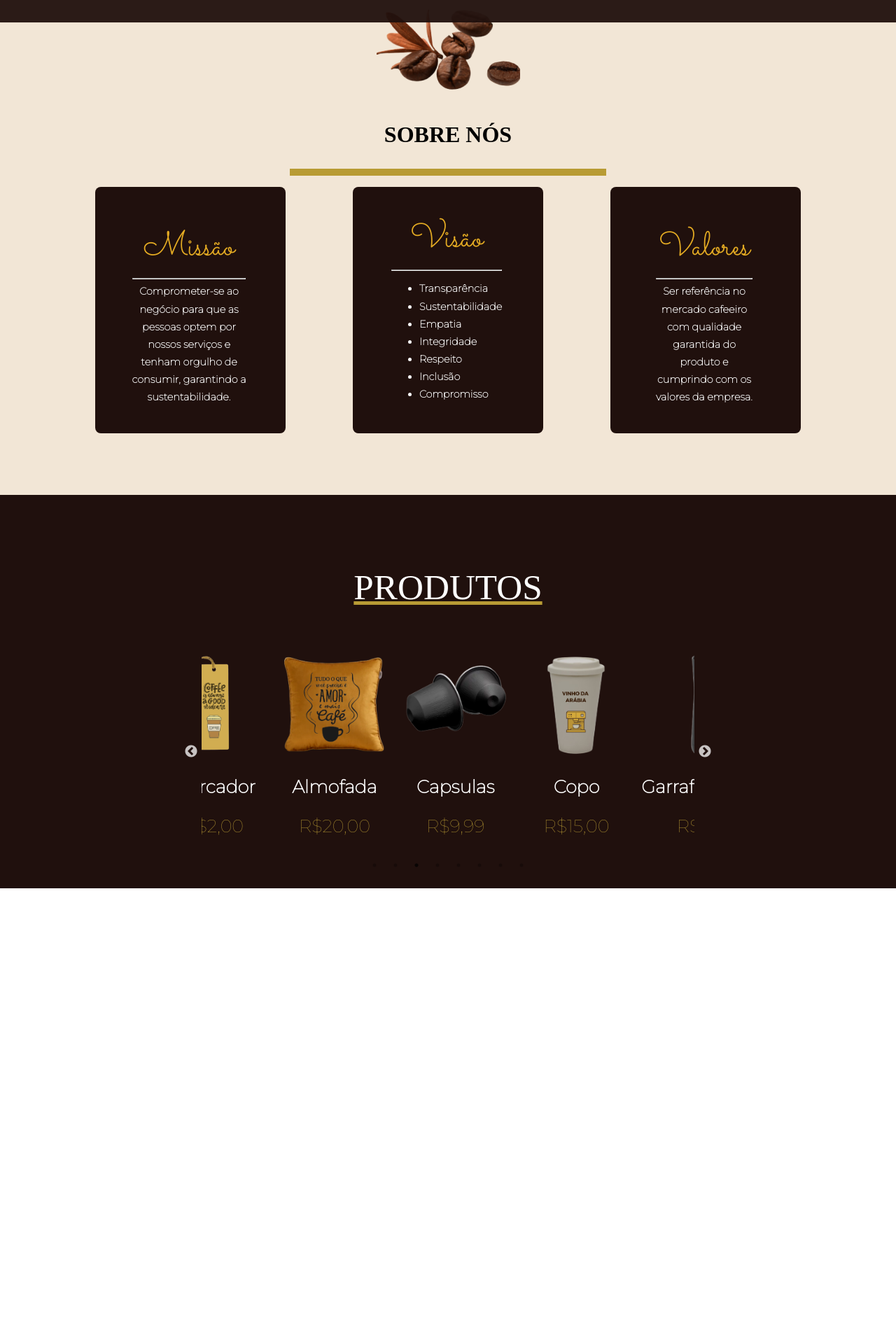
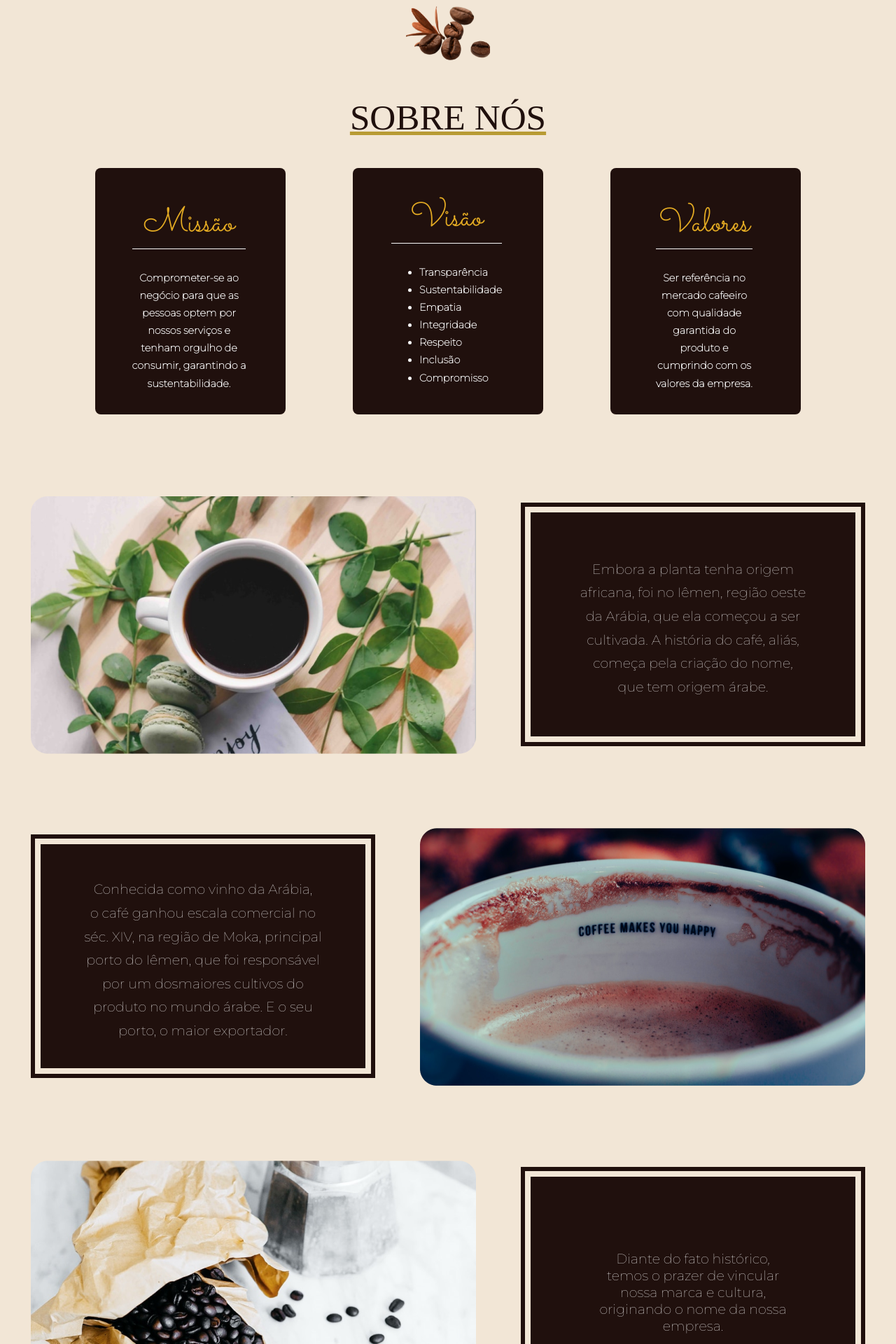
Before and after one commit to thaiis-souto7/VinhoDaArabia.io, a React (Create React App) app: page / in a window 1280 px wide. Shown: the part 80-2000 px from the top of the page at 70% size. Before the commit the page ends 1349 px from the top, so only its background shows below. Built offline with nearby package versions, Linux system fonts and the light colour scheme; a web font is replaced by a local one.

Commit message:
Add Header

```diff
--- a/src/App.js
+++ b/src/App.js
@@ -3,17 +3,15 @@ import React from "react";
 
 //Import NavBar
 import Logo from "./assets/logoPrincipal.png";
+import Header from "./components/Header";
 
 //Import Banner
-// import s1 from "./assets/s1.jpg";
-// import s2 from "./assets/s2.jpg";
-// import s3 from "./assets/s3.jpg";
-// import s4 from "./assets/s4.jpg";
-// import s5 from "./assets/s5.jpg";
-// import script from "./script.js";
 
 //Import Sobre nós
 import iconSN from "./assets/iconSN.png";
+import img1 from "./assets/img1.png";
+import img2 from "./assets/img2.png";
+import img3 from "./assets/img3.png";
 
 //Import Products
 
@@ -43,7 +41,7 @@ function App() {
       {
         breakpoint: 1024,
         settings: {
-          arrows: false,
+          arrows: true,
           centerMode: true,
           centerPadding: "40px",
           slidesToShow: 3,
@@ -52,13 +50,15 @@ function App() {
       {
         breakpoint: 600,
         settings: {
-          slidesToShow: 2,
+          arrows: false,
+          slidesToShow: 1,
           slidesToScroll: 1,
         },
       },
       {
-        breakpoint: 300,
+        breakpoint: 330,
         settings: {
+          arrows: false,
           slidesToShow: 1,
           slidesToScroll: 1,
         },
@@ -66,13 +66,52 @@ function App() {
     ],
   };
 
+  // var imgs = [];
+  // var sliderBanner;
+  // var imgCurrent;
+  // var maxImg;
+  // var time;
+  // var timeChange;
+
+  // function preLoading() {
+  //   var s = 1;
+  //   for (var i = 0; i < 5; i++) {
+  //     imgs[i] = new Image();
+  //     imgs[i].src = "assets/s" + s + ".jpg";
+  //     s++;
+  //   }
+  // }
+
+  // function loadImg(img) {
+  //   sliderBanner.style.backgroundImage = "url('" + imgs[img].src + "')";
+  // }
+
+  // function start() {
+  //   preLoading();
+  //   imgCurrent = 0;
+  //   maxImg = imgs.length - 1;
+  //   sliderBanner = document.getElementById("dvslider");
+  //   loadImg(imgCurrent);
+  //   timeChange = 3000;
+  //   time = setInterval(change, timeChange);
+  // }
+
+  // function change() {
+  //   imgCurrent++;
+  //   if (imgCurrent > maxImg) {
+  //     imgCurrent = 0;
+  //   }
+  //   loadImg(imgCurrent);
+  // }
+
+  // window.addEventListener("load", start);
+
   return (
     <div className="App">
       {/* <header className="App-header"></header> */}
       <body>
-        <header id="header">
-          <nav>
-            <img src={Logo} alt="logo" />
+        <Header />
+        {/* <nav>
           <ul>
             <li>
               <a href="#intro">Início</a>
@@ -81,48 +120,38 @@ function App() {
               <a href="#about">Sobre Nós</a>
             </li>
             <li>
-                <a href="#work">Produtos</a>
+              <a href="#products">Produtos</a>
             </li>
             <li>
               <a href="#contact">Contato</a>
             </li>
           </ul>
-          </nav>
-        </header>
+        </nav> */}
 
-        {/* Banner
-        <div className="container-banner">
-          <div id="sliderBanner">
-            <img class="selected" src={s1} alt="Image1" />
-            <img  src={s2} alt="Image2" />
-            <img  src={s3} alt="Image3" />
-            <img  src={s4} alt="Image4" />
-            <img  src={s5} alt="Image5" />
-          </div>
-        </div>
+        {/* Banner */}
 
-        <script src={script}></script>*/}
+        <div id="dvslider"></div>
 
         {/* Sobre a empresa */}
 
-        <div class="basic">
+        <div id="about" class="basic">
           <center>
             <img
               src={iconSN}
               alt="icon-sobre-nos"
               id="icon-sobre-nos"
-              class="imagem"
+              width="120vw"
+              height="100vh"
             />
           </center>
-          <h1 class="title">SOBRE NÓS</h1>
-          <hr size="10" width="450" color="#b89b34" align="center"></hr>
+          <h1 class="basic-title">SOBRE NÓS</h1>
         </div>
 
         <div class="basic-2">
           <div class="card">
             <div class="card-body">
               <div class="card-title">Missão</div>
-              <hr class="divisor"></hr>
+              <hr class="card-divisor"></hr>
               <h5>Comprometer-se ao </h5>
               <h5>negócio para que as</h5>
               <h5>pessoas optem por</h5>
@@ -136,7 +165,7 @@ function App() {
           <div class="card">
             <div class="card-body">
               <div class="card-title">Visão</div>
-              <hr class="divisor"></hr>
+              <hr class="card-divisor"></hr>
               <ul>
                 <li>
                   <h6>Transparência</h6>
@@ -166,7 +195,7 @@ function App() {
           <div class="card">
             <div class="card-body">
               <div class="card-title">Valores</div>
-              <hr class="divisor"></hr>
+              <hr class="card-divisor"></hr>
               <h5>Ser referência no</h5>
               <h5>mercado cafeeiro</h5>
               <h5>com qualidade</h5>
@@ -178,8 +207,61 @@ function App() {
           </div>
         </div>
 
+        <div class="basic-2">
+          <div class="basic-2-image">
+            <img src={img1} alt="icon-1" id="icon-1" />
+          </div>
+          <div class="container" id="text-1">
+            <div class="container-2">
+              <div class="container-text-1">
+                <h4>Embora a planta tenha origem</h4>
+                <h4>africana, foi no Iêmen, região oeste</h4>
+                <h4>da Arábia, que ela começou a ser</h4>
+                <h4>cultivada. A história do café, aliás,</h4>
+                <h4>começa pela criação do nome,</h4>
+                <h4>que tem origem árabe.</h4>
+              </div>
+            </div>
+          </div>
+        </div>
+
+        <div class="basic-2" id="reverse">
+          <div class="container">
+            <div class="container-2">
+              <div class="container-text-2">
+                <h4>Conhecida como vinho da Arábia, </h4>
+                <h4>o café ganhou escala comercial no </h4>
+                <h4>séc. XIV, na região de Moka, principal</h4>
+                <h4>porto do Iêmen, que foi responsável </h4>
+                <h4>por um dosmaiores cultivos do </h4>
+                <h4>produto no mundo árabe. E o seu </h4>
+                <h4>porto, o maior exportador.</h4>
+              </div>
+            </div>
+          </div>
+          <div class="basic-2-image">
+            <img src={img2} alt="icon-1" id="icon-1" />
+          </div>
+        </div>
+
+        <div class="basic-2">
+          <div class="basic-2-image">
+            <img src={img3} alt="icon-1" id="icon-1" />
+          </div>
+          <div class="container">
+            <div class="container-2">
+              <div class="container-text-3">
+                <h4>
+                  Diante do fato histórico, temos o prazer de vincular nossa
+                  marca e cultura, originando o nome da nossa empresa.
+                </h4>
+              </div>
+            </div>
+          </div>
+        </div>
+
         {/* PRODUCTS */}
-        <div className="container-products">
+        <div id="products" className="container-products">
           <h1 class="title">PRODUTOS</h1>
           <div class="line" />
           <div class="slider">
@@ -244,9 +326,34 @@ function App() {
           </div>
         </div>
         {/* PRODUCTS */}
+
+        {/* BEGIN CONTACT */}
+
+        <div id="contact">
+          <div class="basic">
+            <h1 class="basic-title">CONTATO</h1>
+            <h6 class="text-contact">
+              Av. Castelo Branco, 123 - Bairro República
+            </h6>
+            <h6 class="text-contact">vinhodaarabia@outlook.com</h6>
+            <h6 class="text-contact">(31) 3456-7890 / (31) 4002-8922</h6>
+            <h4 class="text-contact-2">
+              Envie-nos uma mensagem através do formulário abaixo
+            </h4>
+          </div>
+
+          <div class="mapsForms">
+            <iframe
+              src="https://www.google.com/maps/embed?pb=!1m18!1m12!1m3!1d3753.6328584850276!2d-43.18409268563655!3d-19.81315793980183!2m3!1f0!2f0!3f0!3m2!1i1024!2i768!4f13.1!3m3!1m2!1s0xa5a9dba712abdb%3A0x6c4a86310f77da0b!2sAv.%20Castelo%20Branco%2C%20123%20-%20Republica%2C%20Jo%C3%A3o%20Monlevade%20-%20MG%2C%2035930-090!5e0!3m2!1spt-BR!2sbr!4v1620104017900!5m2!1spt-BR!2sbr"
+              allowfullscreen
+            ></iframe>
+            {/* FORMS */}
+          </div>
+        </div>
+
+        {/* END CONTACT */}
       </body>
     </div>
   );
 }
-
 export default App;
```
Lines whose indentation alone changed are shown as unchanged.
